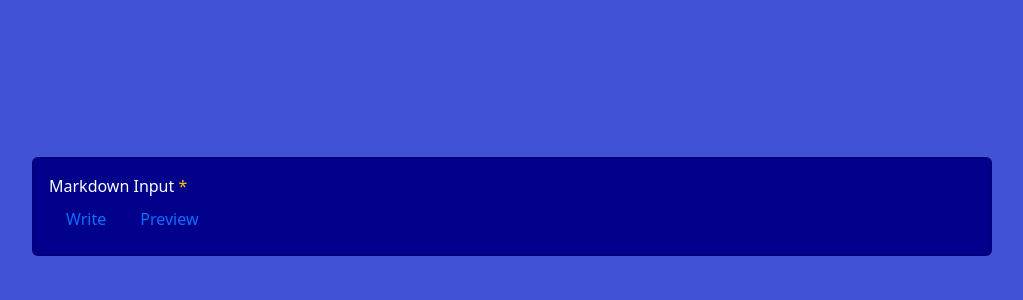
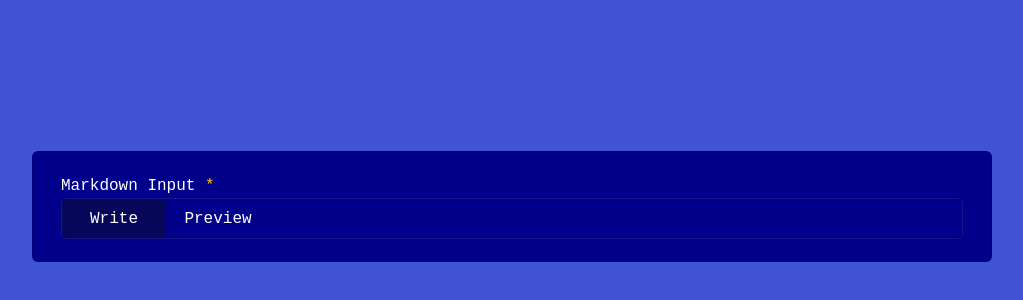
Before and after one commit to KARAM-06Z/markdown-input, a Vue app: page / in a window 1280 px wide. Shown: the part 194-494 px from the top of the page, without its empty margins (128-1151 px from the left). Built offline with nearby package versions, Linux system fonts and the light colour scheme.

Commit message:
feat: nav tabs / tip / form-control styles

```diff
--- a/src/app.scss
+++ b/src/app.scss
@@ -1,4 +1,9 @@
 @import "../node_modules/bootstrap/scss/bootstrap.scss";
+
+* {
+  font-family: monospace;
+  font-size: 1rem;
+}
 
 .page {
   display: block;
@@ -24,7 +29,79 @@
 
 .nav-tabs {
   border: none;
-  .nav-link:hover {
-    border: none;
+  .nav-item {
+    border-radius: 0.3rem;
+    .nav-link {
+      color: #fff;
+      border: none;
+    }
+    &:hover {
+      background-color: #161686;
+    }
+    &.active {
+      background-color: #07075a;
+    }
+  }
+
+  &.nav-tabs-group {
+    .nav-item {
+      border-radius: 0rem;
+      min-width: 6.5rem;
+      text-align: center;
+      &:first-child {
+        border-top-left-radius: 0.3rem;
+        border-bottom-left-radius: 0.3rem;
+      }
+      &:last-child {
+        border-top-right-radius: 0.3rem;
+        border-bottom-right-radius: 0.3rem;
+      }
+    }
   }
 }
+
+.form-control {
+  background-color: transparent;
+  border: 0;
+  color: #fff;
+}
+
+.tip {
+  position: relative;
+  &:hover {
+    &::before {
+      content: "";
+      position: absolute;
+      bottom: 115%;
+      left: 50%;
+      width: 0.3rem;
+      height: 0.3rem;
+      background-color: #07075a;
+      padding: 0.6rem;
+      pointer-events: none;
+      transform: translateX(-50%) rotate(45deg);
+      z-index: 1033;
+    }
+    &::after {
+      content: attr(aria-label);
+      position: absolute;
+      bottom: 125%;
+      left: 50%;
+      width: max-content;
+      max-width: 12rem;
+      color: #fff;
+      background-color: #07075a;
+      font-size: 0.7rem;
+      padding: 0.6rem;
+      border-radius: 0.3rem;
+      pointer-events: none;
+      transform: translateX(-50%);
+      z-index: 1033;
+    }
+  }
+}
+
+.markdown-input {
+  border: 1px solid #161686;
+  border-radius: 0.3rem;
+}
--- a/src/components/markdown-input/index.vue
+++ b/src/components/markdown-input/index.vue
@@ -1,7 +1,11 @@
 <template>
-  <label v-if="!!label" for=""> {{ label }} <span v-if="required" class="text-warning">*</span> </label>
-  <div class="d-flex">
-    <markdown-nav-tabs v-model="activeTab" />
+  <div class="form-control">
+    <label v-if="!!label" for=""> {{ label }} <span v-if="required" class="text-warning tip" aria-label="Required field">*</span> </label>
+    <div class="markdown-input">
+      <div class="d-flex">
+        <markdown-nav-tabs v-model="activeTab" />
+      </div>
+    </div>
   </div>
 </template>
 
--- a/src/components/markdown-nav/index.vue
+++ b/src/components/markdown-nav/index.vue
@@ -1,6 +1,6 @@
 <template>
   <nav>
-    <ul class="nav nav-tabs">
+    <ul class="nav nav-tabs nav-tabs-group">
       <li class="nav-item" :class="{ active: modelValue === MarkdownInputActiveTab.Write }">
         <a v-fake-link class="nav-link" @click="model = MarkdownInputActiveTab.Write"> Write </a>
       </li>
```
